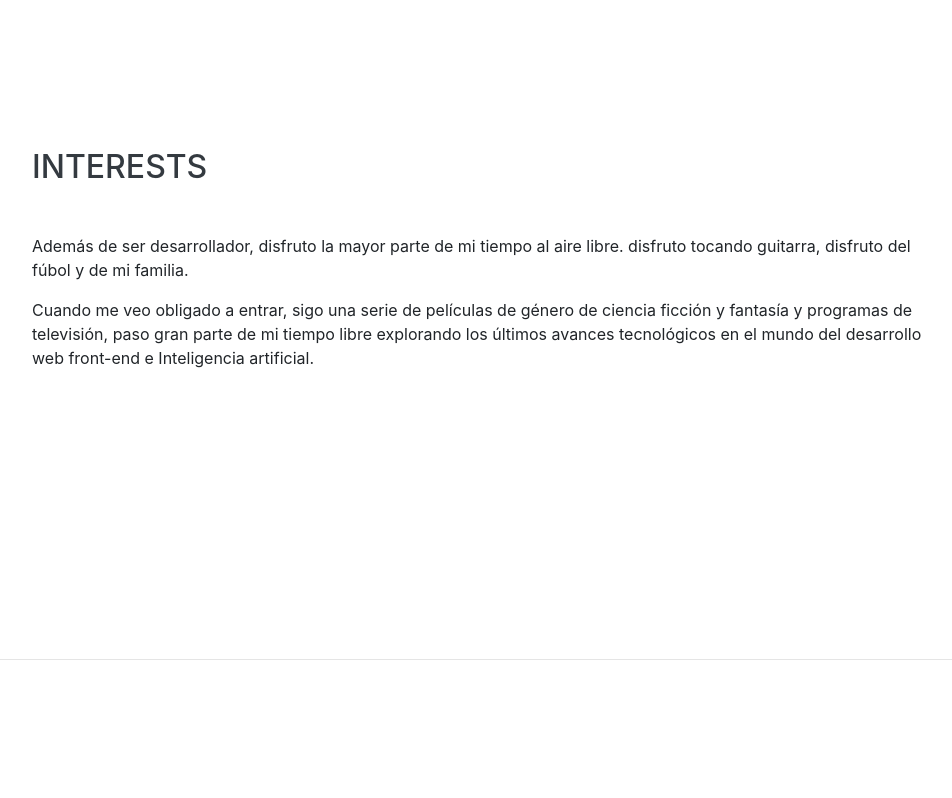
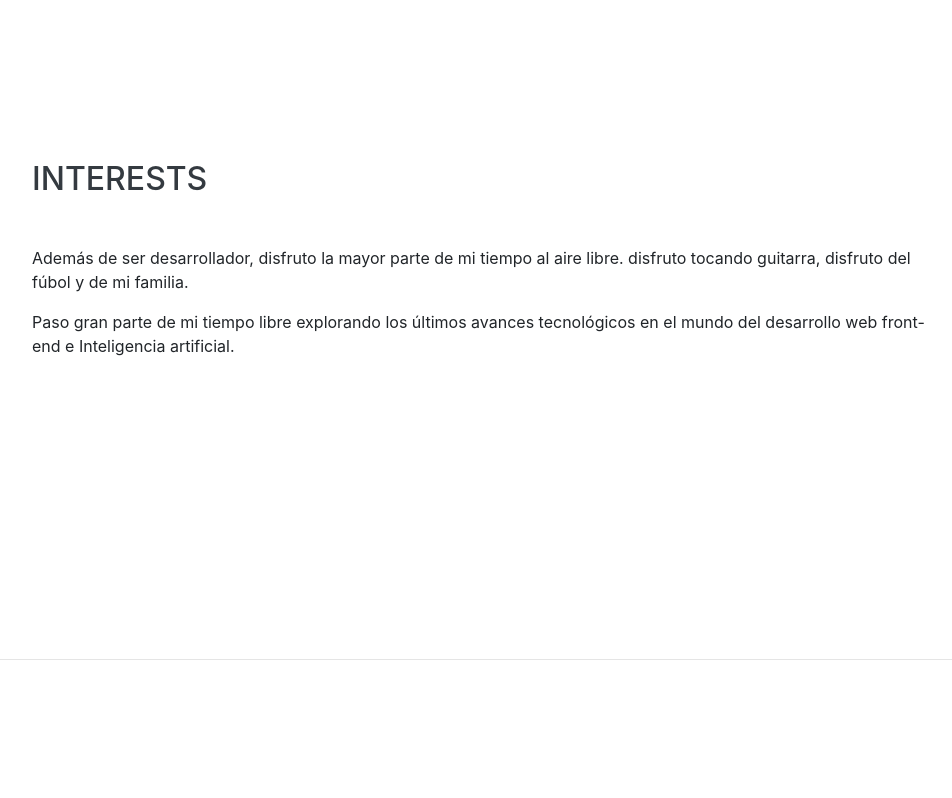
Before and after one commit to leoesleoesleo/presentacion, a website with bundled scripts: page index.html in a window 1280 px wide. Shown: the part 3345-4143 px from the top of the page, without its empty margins (288-1240 px from the left). Built offline with nearby package versions, Linux system fonts and the light colour scheme; a web font is replaced by a local one.

Commit message:
Update index.html

```diff
--- a/index.html
+++ b/index.html
@@ -228,11 +228,11 @@ He usado  y  manejado  herramientas  como: R, Excel, Pandas, Numpy, la suit de S
 
     <hr class="m-0">
 
-    <section class="resume-section p-3 p-lg-5 d-flex align-items-center" id="interests">
+    <section class="resume-section p-3 p-lg-5 d-flex align-items-center" id="Intereses">
       <div class="w-100">
         <h2 class="mb-5">Interests</h2>
         <p>Además de ser desarrollador, disfruto la mayor parte de mi tiempo al aire libre. disfruto tocando guitarra, disfruto del fúbol y de mi familia.</p>
-        <p class="mb-0">Cuando me veo obligado a entrar, sigo una serie de películas de género de ciencia ficción y fantasía y programas de televisión, paso gran parte de mi tiempo libre explorando los últimos avances tecnológicos en el mundo del desarrollo web front-end e Inteligencia artificial.</p>
+        <p class="mb-0">Paso gran parte de mi tiempo libre explorando los últimos avances tecnológicos en el mundo del desarrollo web front-end e Inteligencia artificial.</p>
       </div>
     </section>
 
```
